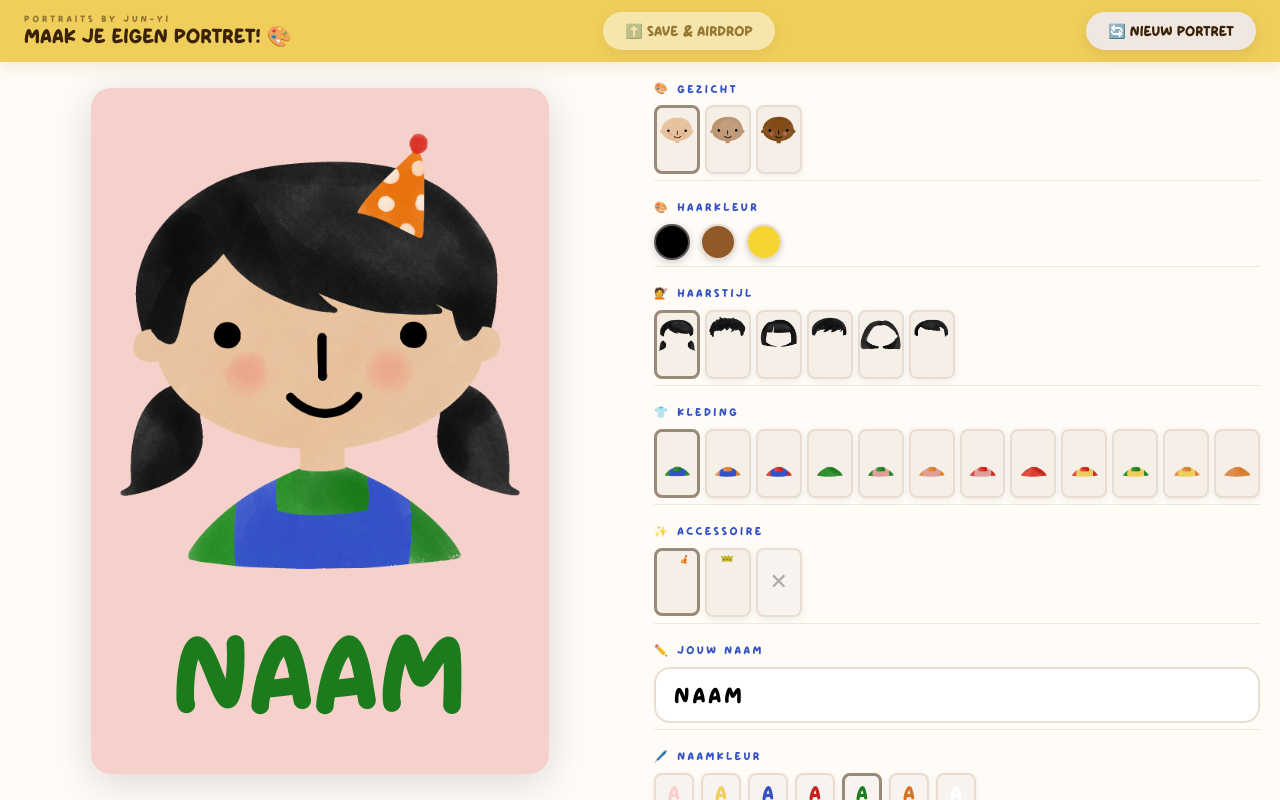
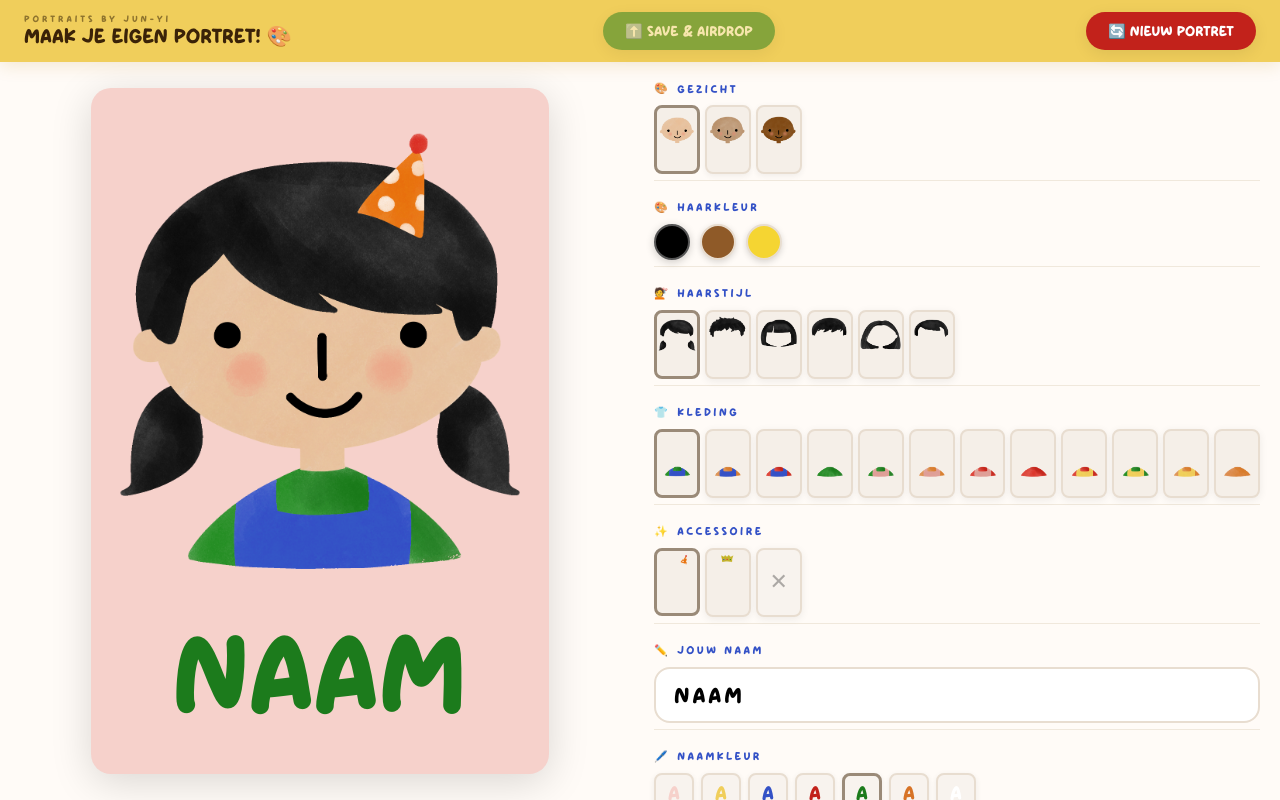
Before and after one commit to goodputty/kids-face-creator, a plain HTML site: page index.html in a window 1280 px wide. Both pictures are taken after a click on the button "⬆️ Save & AirDrop". Drawn offline with Linux system fonts and the light colour scheme.

Commit message:
Add files via upload

```diff
--- a/app.js
+++ b/app.js
@@ -322,15 +322,21 @@ async function exportPortrait() {
     await drawImage(hair?.src);
     if (state.accessory !== "none") await drawImage(acc?.src);
 
-    // Name text
+    // Name text — match SVG preview sizing logic using measureText
     if (state.name.trim()) {
-      const fontSize = Math.round(PRINT_H * 0.072);
-      ctx.font         = `900 ${fontSize}px InterMush, system-ui, sans-serif`;
-      ctx.fillStyle    = state.nameColor;
+      const nameStr  = state.name.toUpperCase();
+      const maxWidth = PRINT_W * 0.82;
+      let fontSize   = Math.round(PRINT_H * 0.16);
       ctx.textAlign    = "center";
       ctx.textBaseline = "bottom";
+      ctx.fillStyle    = state.nameColor;
+      // Shrink font until text fits within 82% of canvas width
+      do {
+        ctx.font = `900 ${fontSize}px InterMush, system-ui, sans-serif`;
+        fontSize -= 1;
+      } while (ctx.measureText(nameStr).width > maxWidth && fontSize > 10);
       ctx.fillText(
-        state.name.toUpperCase(),
+        nameStr,
         PRINT_W / 2,
         PRINT_H - Math.round(PRINT_H * 0.04)
       );
--- a/index.html
+++ b/index.html
@@ -51,7 +51,7 @@
       font-size: 20px; font-weight: 900; color: #3a2208;
     }
     #save-btn {
-      background: white; color: #3a2208;
+      background: #1c7b1c; color: white;
       font-family: inherit; font-weight: 900; font-size: 14px;
       padding: 11px 22px; border-radius: 40px; border: none;
       cursor: pointer;
@@ -61,7 +61,7 @@
     }
     #save-btn:disabled { opacity: 0.5; cursor: not-allowed; }
     #reset-btn {
-      background: #f0e8e0; color: #3a2208;
+      background: #c2221b; color: white;
       font-family: inherit; font-weight: 900; font-size: 14px;
       padding: 11px 22px; border-radius: 40px; border: none;
       cursor: pointer;
```
